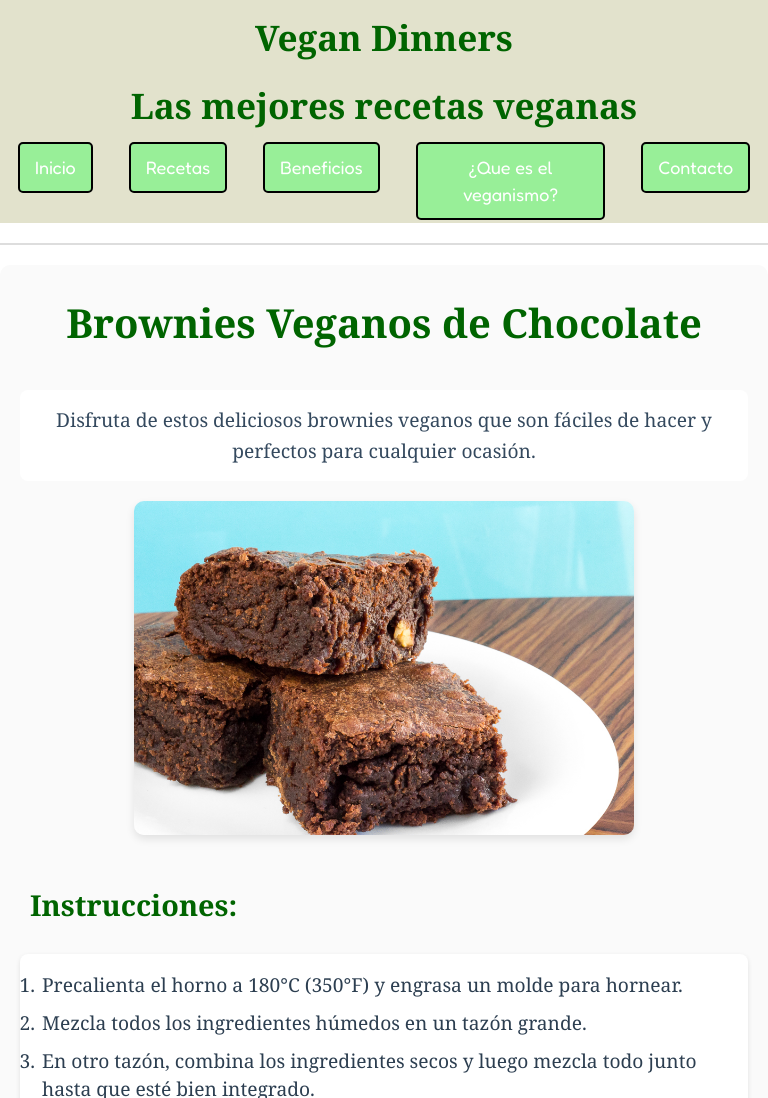
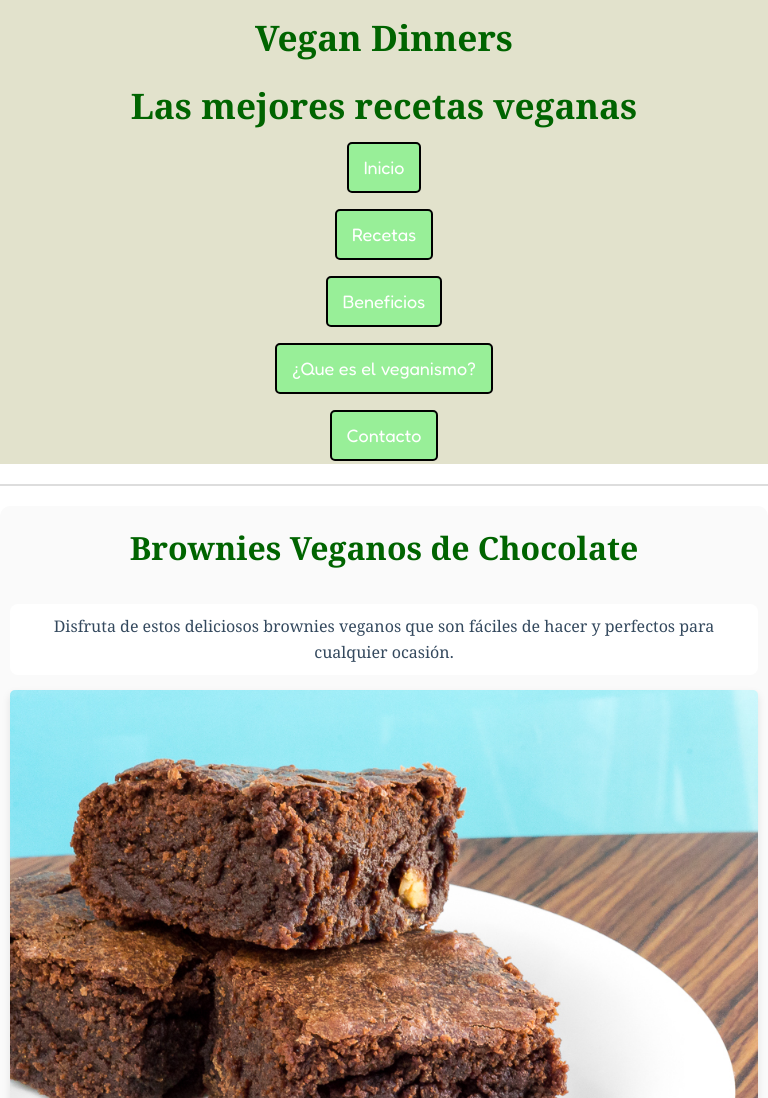
Before and after one commit to exequielrea/VeganDinner1, a plain HTML site: page categorias/postres.html in a window 768 px wide. Shown: the part 202-1300 px from the top of the page. Drawn offline with Linux system fonts and the light colour scheme.

Commit message:
correcion de media

```diff
--- a/css/estilos.css
+++ b/css/estilos.css
@@ -51,11 +51,12 @@ header {
 
 @media (max-width: 768px) {
     /* Para pantallas móviles */
-    .bienvenida {
-        grid-template-columns: 1fr;
+    .bienvenida{
+        padding: 15px;
     }
     .bienvenida .contenido {
         grid-template-columns: 1fr;
+        text-align: left;
     }
 }
 
@@ -95,6 +96,13 @@ nav ul {
     margin: 0;
 }
 
+
+@media (max-width: 768px) {
+    nav ul{
+        flex-direction: column;
+        gap: 10px;
+    }
+}
 nav li {
     margin: 0 15px;
 }
@@ -336,12 +344,13 @@ hr {
 
     .contenido-veganismo {
         grid-template-columns: 1fr 1fr;
-        align-items: center;
+        padding: 10px;
     }
 
     .contenido-veganismo p {
-        max-width: 600px;
-        margin-left: 20px;
+        margin: 0;
+        font-size: 1rem;
+        line-height: 1.5;
     }
 }
 
@@ -382,5 +391,39 @@ hr {
 @media (max-width: 768px) {
     .grid-container {
         grid-template-columns: 1fr;
+        padding: 15px;
+    }
+
+    .ingredientes, .instrucciones {
+        padding: 10px;
+    }
+
+    .ingredientes h3, .instrucciones h3 {
+        font-size: 1.2rem;
+    }
+
+    .ingredientes li, .instrucciones li {
+        font-size: 0.95rem;
+        margin-bottom: 8px;
+    }
+    /*postres*/
+    .postres {
+        grid-template-columns: 1fr;
+        gap: 15px;
+        padding: 10px;
+    }
+
+    .postres h2 {
+        font-size: 2rem;
+    }
+
+    .postres p {
+        font-size: 1rem;
+        padding: 10px;
+    }
+
+    .postres img {
+        max-width: 100%;
+        border-radius: 5px;
     }
 }
```
